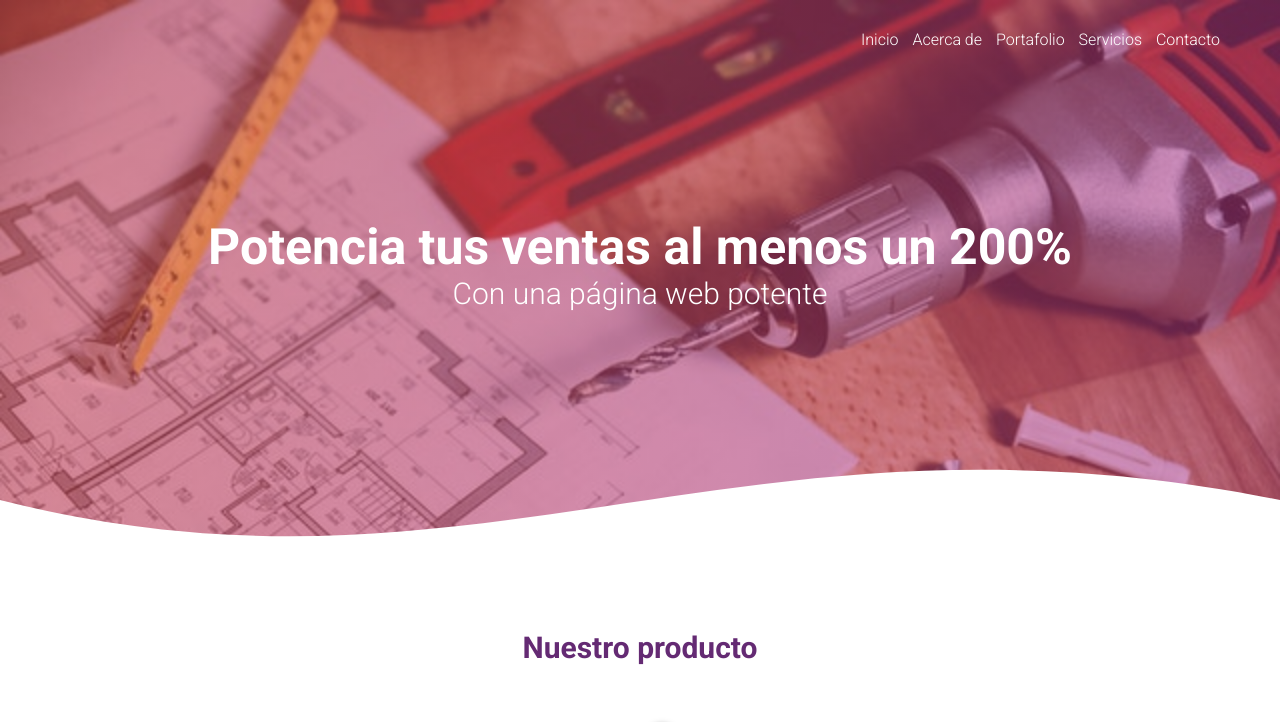
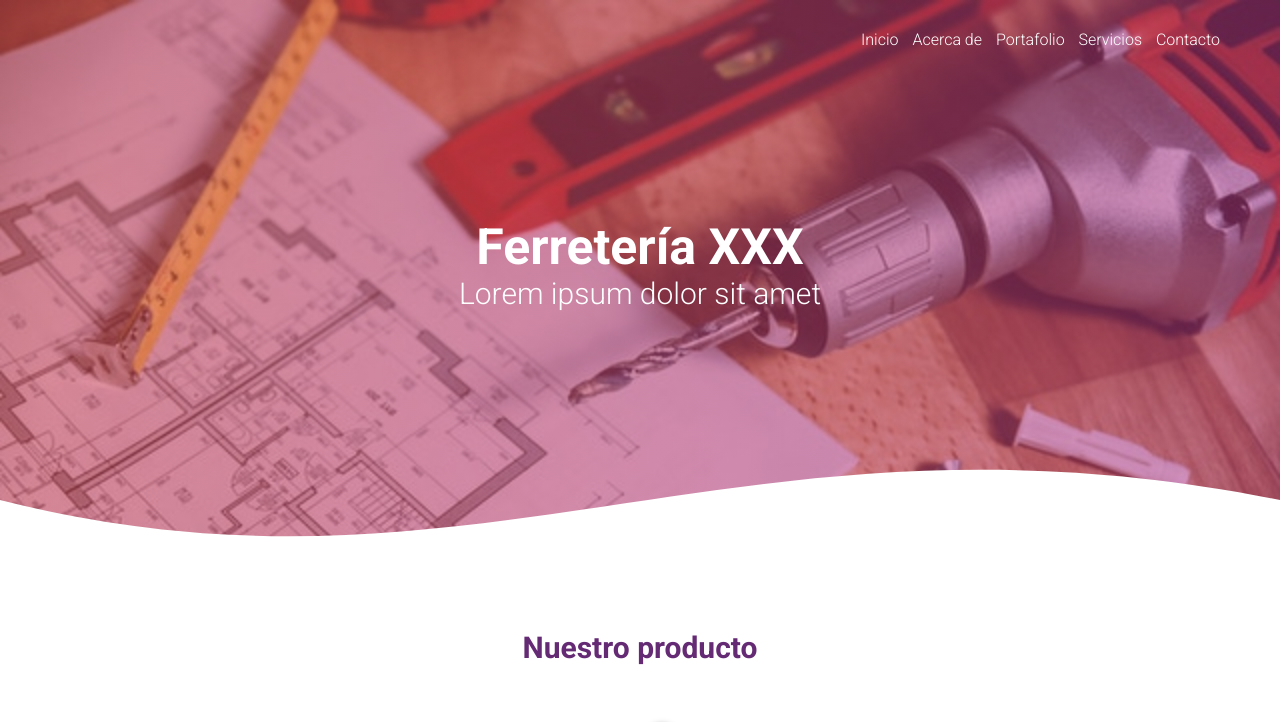
Before and after one commit to fredyr01/paginaFerreteria, a plain HTML site: page index.html in a window 1280 px wide. Shown: the top 722 px of the page. Drawn offline with Linux system fonts and the light colour scheme.

Commit message:
Update index.html

```diff
--- a/index.html
+++ b/index.html
@@ -19,8 +19,8 @@
         </nav>
 
         <section class="textos-header">
-            <h1>Potencia tus ventas al menos un 200%</h1>
-            <h2>Con una página web potente</h2>
+            <h1>Ferretería XXX</h1>
+            <h2>Lorem ipsum dolor sit amet</h2>
         </section>
         <div class="wave" style="height: 150px; overflow: hidden;" ><svg viewBox="0 0 500 150" preserveAspectRatio="none" style="height: 100%; width: 100%;"><path d="M0.00,49.99 C187.02,171.01 288.60,-58.91 500.00,49.99 L504.17,156.21 L0.00,150.00 Z" style="stroke: none; fill: #fff;"></path></svg></div>
     </header>
```
